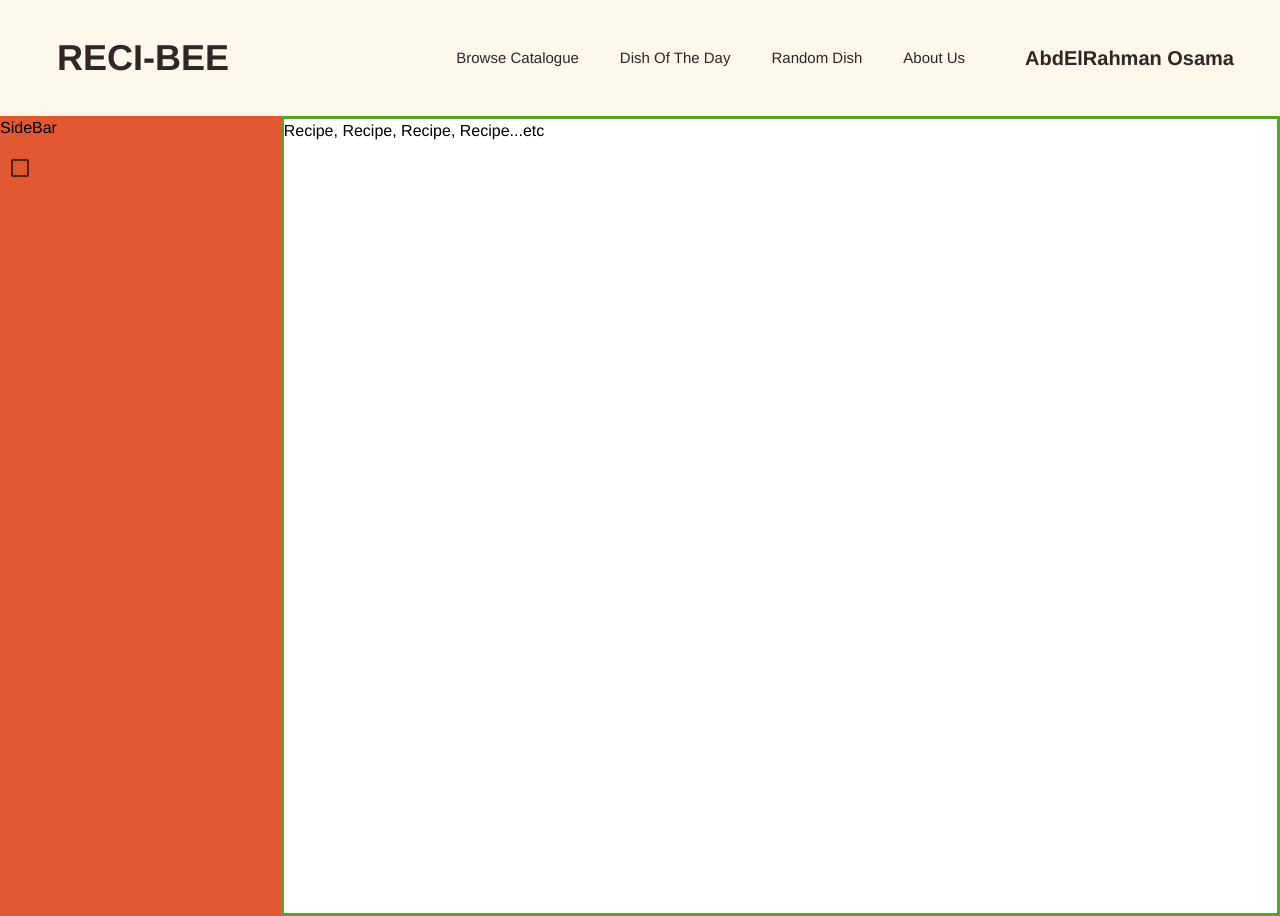
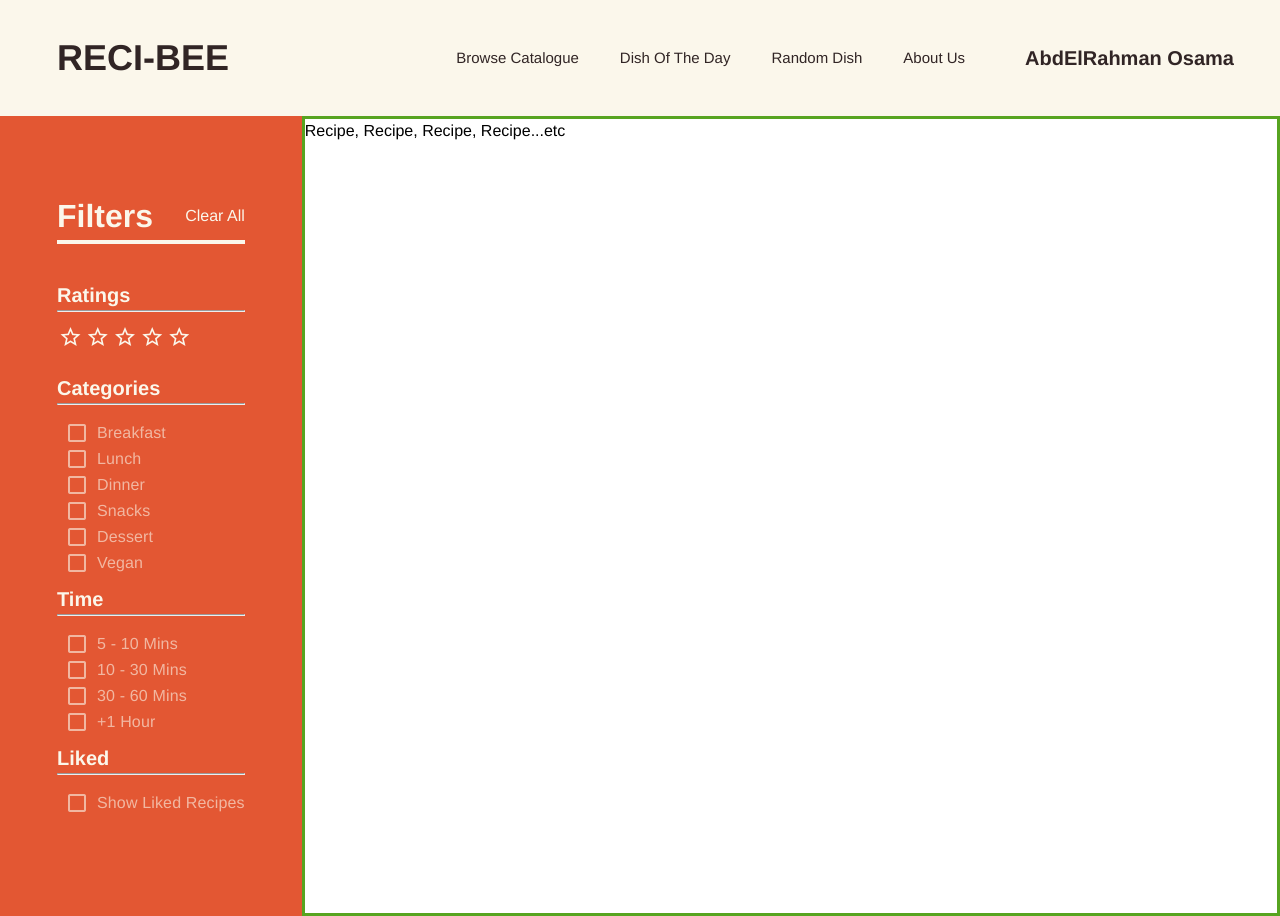
Before and after one commit to Gang-of-CSED/RECI-BEE, a Vue app in the folder frontend/: page / in a window 1280 px wide. Built offline with nearby package versions, Linux system fonts and the light colour scheme.

Commit message:
Adding SideBar 1.0

```diff
--- a/frontend/src/views/RecipeList/components/SideBar.vue
+++ b/frontend/src/views/RecipeList/components/SideBar.vue
@@ -1,7 +1,46 @@
 <template>
     <div class="side-bar">
-        SideBar
-        <v-checkbox></v-checkbox>
+        <div class="top">
+            <h2>Filters</h2>
+            <button>Clear All</button>
+        </div>
+        <hr id="bolder">
+        <ul>
+            <li>
+                <h3>Ratings</h3>
+                <hr>
+                <v-rating id="stars" hover clearable size="27.2"></v-rating>
+            </li>
+            <li>
+                <h3>Categories</h3>
+                <hr>
+                <div class="lol">
+                    <v-checkbox hide-details class="labels" label="Breakfast" value="Breakfast"></v-checkbox>
+                    <v-checkbox hide-details class="labels" label="Lunch" value="Lunch"></v-checkbox>
+                    <v-checkbox hide-details class="labels" label="Dinner" value="Dinner"></v-checkbox>
+                    <v-checkbox hide-details class="labels" label="Snacks" value="Snacks"></v-checkbox>
+                    <v-checkbox hide-details class="labels" label="Dessert" value="Dessert"></v-checkbox>
+                    <v-checkbox hide-details class="labels" label="Vegan" value="Vegan"></v-checkbox>
+                </div>
+            </li>
+            <li>
+                <h3>Time</h3>
+                <hr>
+                <div class="lol">
+                    <v-checkbox hide-details class="labels" label="5 - 10 Mins" value="5 - 10 Mins"></v-checkbox>
+                    <v-checkbox hide-details class="labels" label="10 - 30 Mins" value="10 - 30 Mins"></v-checkbox>
+                    <v-checkbox hide-details class="labels" label="30 - 60 Mins" value="30 - 60 Mins"></v-checkbox>
+                    <v-checkbox hide-details class="labels" label="+1 Hour" value="+1 Hour"></v-checkbox>
+                </div>
+            </li>
+            <li>
+                <h3>Liked</h3>
+                <hr>
+                <div class="lol">
+                    <v-checkbox hide-details class="labels" label="Show Liked Recipes" value="Liked"></v-checkbox>
+                </div>
+            </li>
+        </ul>
     </div>
 </template>
 <script>
@@ -9,8 +48,63 @@
 </script>
 
 <style scoped>
-    .side-bar {
+#stars {
+    margin-top: 11px;
+}
+h2 {
+    font-size: 32px;
+    font-weight: 700;
+    margin: 0;
+}
+h3 {
+    font-size: 20px;
+    font-weight: 700;
+    margin-top: 16px;
+}
+#bolder {
+    border: 2px solid #FBF7EB;
+    margin-bottom: 20px;
+}
+hr {
+    margin-bottom: 0;
+}
+.side-bar {
+        display: flex;
+        flex-direction: column;
+        padding: 0 57px;
         width: 360px;
         background-color: #E35733;
+        color: #FBF7EB;
     }
+    .top {
+        display: flex;
+        justify-content: space-between;
+        flex-direction: row;
+        align-items: center;
+        width: 100%;
+        margin-top: 76px;
+    }
+    button {
+        font-size: 16px;
+    }
+    ul {
+        list-style: none;
+        padding: 0;
+        margin: 0;
+    }
+    .labels {
+        color: #FBF7EB;
+        opacity: 1;
+        font-weight: 500;
+        height: 19px;
+        font-size: 16px;
+        margin-bottom: 7px;
+    }
+    .lol {
+        display: flex;
+        flex-direction: column;
+        align-items: flex-start;
+        margin-bottom: 23px;
+    }
+
 </style>
```
